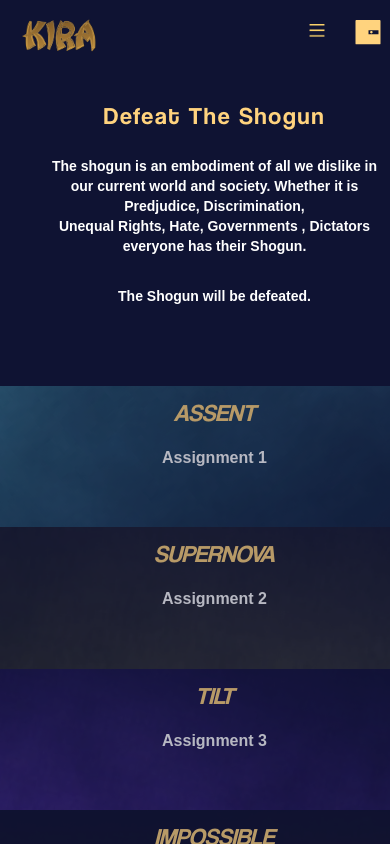
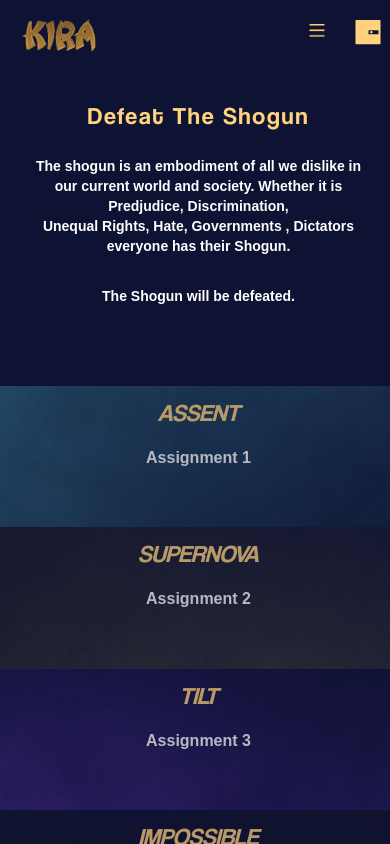
Before and after one commit to shubhraagarwal/kiraV2, a React (Create React App) app: page /defeat in a window 390 px wide. Built offline with nearby package versions, Linux system fonts and the light colour scheme; a web font is replaced by a local one.

Commit message:
defeat page responsive done

```diff
--- a/src/components/components.css
+++ b/src/components/components.css
@@ -996,6 +996,7 @@ footer {
     }
     .defeatCat{
       width: 110%;
+      margin-left: -1rem;
     }
     .logo img{
       width: 5.5rem;
```
